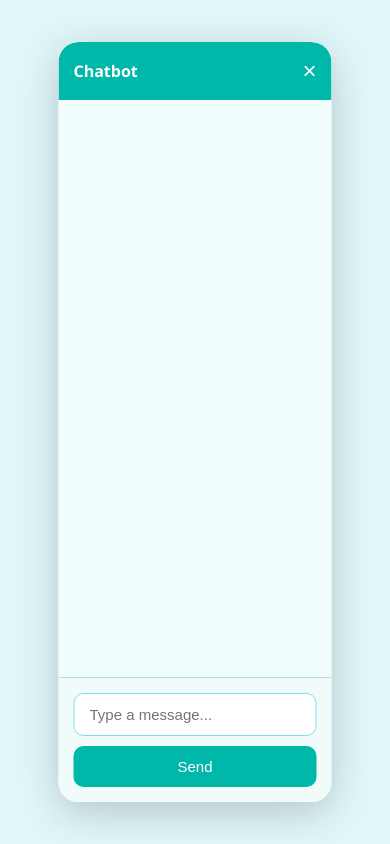
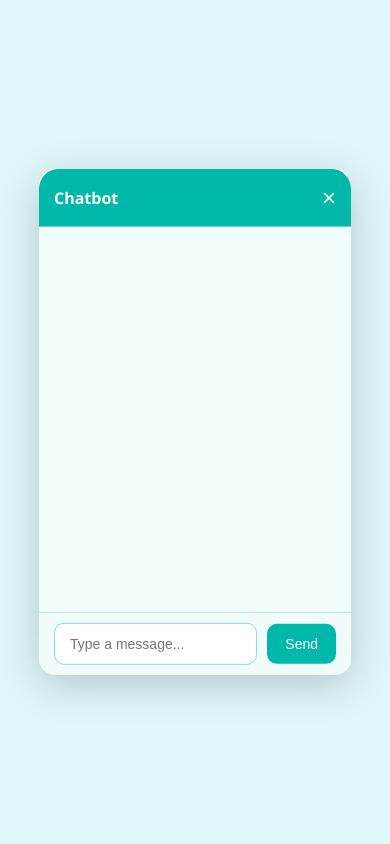
Before and after one commit to khushi11-19/Chatbot, a plain HTML site: page index.html in a window 390 px wide. Both pictures are taken after a click on the button "Start Chat". Drawn offline with Linux system fonts and the light colour scheme.

Commit message:
Update style.css

```diff
--- a/style.css
+++ b/style.css
@@ -46,13 +46,13 @@ body {
   transform: scale(1.05);
 }
 
-/* Chatbot Container - Centered Box */
+/* Chatbot Container */
 #chatbot-container {
   position: fixed;
   top: 50%;
   left: 50%;
-  width: 50%;
-  height: 60%;
+  width: 80vw;
+  height: 60vh;
   transform: translate(-50%, -50%);
   background-color: #ffffff;
   box-shadow: 0 10px 40px rgba(0, 0, 0, 0.2);
@@ -63,7 +63,7 @@ body {
   border-radius: 20px;
 }
 
-/* Hide Initially */
+/* Hidden by default */
 .hidden {
   display: none !important;
 }
@@ -137,18 +137,20 @@ body {
   align-self: flex-start;
 }
 
-/* Input Section */
+/* Input Section - Side by side layout */
 #chatbot-input-container {
   display: flex;
-  flex-direction: column;
+  flex-direction: row;
+  align-items: center;
   gap: 10px;
-  padding: 15px;
+  padding: 10px 15px;
   border-top: 1px solid #b2dfdb;
   background-color: #f0fbfa;
 }
 
 #chatbot-input {
-  width: 100%;
+  flex: 1;
+  min-width: 0;
   padding: 12px 15px;
   border: 1px solid #80deea;
   border-radius: 10px;
@@ -158,7 +160,7 @@ body {
 }
 
 #send-btn {
-  width: 100%;
+  flex-shrink: 0;
   padding: 12px 18px;
   background-color: #00b8a9;
   color: white;
@@ -184,19 +186,19 @@ body {
 /* -------------------- */
 /* RESPONSIVE DESIGN 👇 */
 /* -------------------- */
+
 @media (max-width: 768px) {
   #chatbot-container {
-    width: 70vw;
-    height: 90vh;
-    top: 5vh;
+    width: 80vw;
+    height: 60vh;
+    top: 50%;
     left: 50%;
-    transform: translateX(-50%);
-    border-radius: 20px;
+    transform: translate(-50%, -50%);
   }
 
   #chatbot-header {
+    font-size: 18px;
     padding: 15px;
-    font-size: 18px;
   }
 
   #chatbot-body {
@@ -217,16 +219,25 @@ body {
   #welcome-screen h1 {
     font-size: 2.2rem;
   }
+
+  #chatbot-input-container {
+    flex-direction: row;
+  }
+
+  #send-btn,
+  #chatbot-input {
+    font-size: 15px;
+  }
 }
 
 @media (max-width: 480px) {
   #chatbot-container {
-    width: 70vw;
-    height: 90vh;
-    top: 5vh;
+    width: 80vw;
+    height: 60vh;
+    top: 50%;
     left: 50%;
-    transform: translateX(-50%);
-    border-radius: 20px;
+    transform: translate(-50%, -50%);
+    border-radius: 16px;
   }
 
   #chatbot-header {
@@ -234,11 +245,11 @@ body {
   }
 
   #chatbot-input {
-    font-size: 15px;
+    font-size: 14px;
   }
 
   #send-btn {
-    font-size: 15px;
+    font-size: 14px;
   }
 
   #welcome-screen h1 {
```
